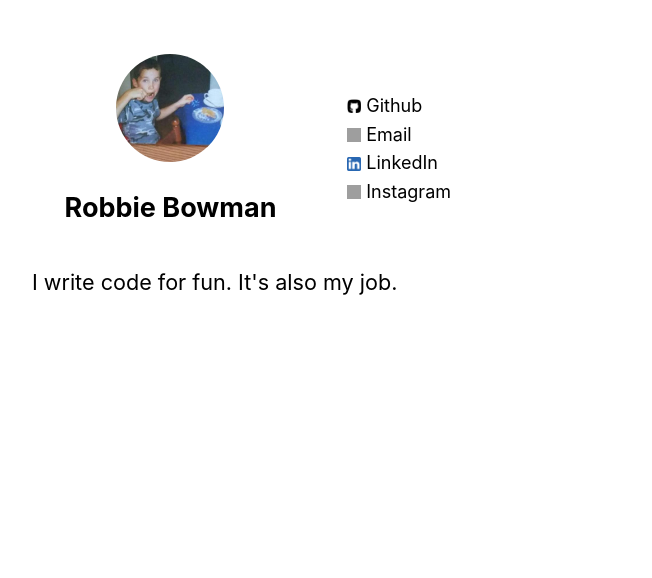
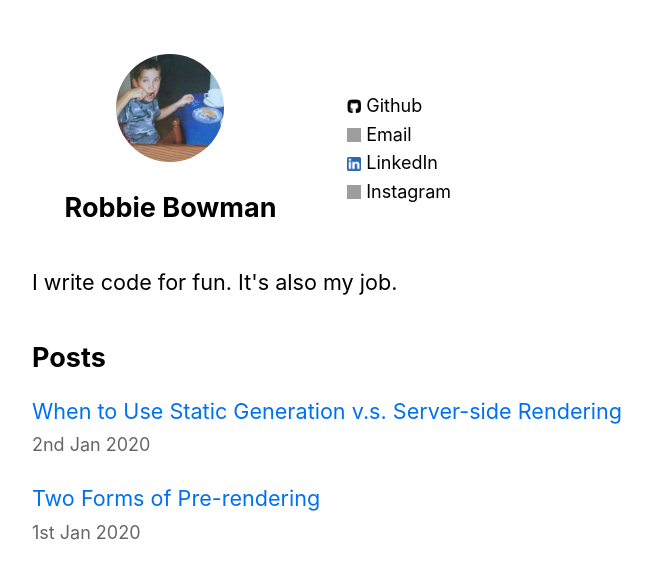
Before and after one commit to robbiebowman/nextjs-blog, a Next.js app: page / in a window 1280 px wide. Shown: the top 578 px of the page, without its empty margins (302-954 px from the left). Built offline with nearby package versions, Linux system fonts and the light colour scheme; grey boxes are pictures that could not be loaded.

Commit message:
Add dummy posts

```diff
--- /dev/null
+++ b/components/date.js
@@ -0,0 +1,6 @@
+import { parseISO, format } from "date-fns";
+
+export default function Date({dateString}) {
+    const date = parseISO(dateString)
+    return <time dateTime={dateString}>{format(date, 'do MMM yyyy')}</time>
+}
--- /dev/null
+++ b/lib/posts.js
@@ -0,0 +1,77 @@
+import fs from 'fs'
+import path from 'path'
+import matter from 'gray-matter'
+import { remark } from 'remark'
+import html from 'remark-html'
+
+const postsDirectory = path.join(process.cwd(), 'posts')
+
+export function getSortedPostsData() {
+  // Get file names under /posts
+  const fileNames = fs.readdirSync(postsDirectory)
+  const allPostsData = fileNames.map(fileName => {
+    // Remove ".md" from file name to get id
+    const id = fileName.replace(/\.md$/, '')
+
+    // Read markdown file as string
+    const fullPath = path.join(postsDirectory, fileName)
+    const fileContents = fs.readFileSync(fullPath, 'utf8')
+
+    // Use gray-matter to parse the post metadata section
+    const matterResult = matter(fileContents)
+
+    // Combine the data with the id
+    return {
+      id,
+      ...matterResult.data
+    }
+  })
+  // Sort posts by date
+  return allPostsData.sort(({ date: a }, { date: b }) => {
+    if (a < b) {
+      return 1
+    } else if (a > b) {
+      return -1
+    } else {
+      return 0
+    }
+  })
+}
+
+export async function getPostData(id) {
+    const fullPath = path.join(postsDirectory, `${id}.md`)
+    const fileContents = fs.readFileSync(fullPath, 'utf-8')
+    const matterResult = matter(fileContents)
+    const postContent = await remark().use(html).process(matterResult.content)
+    const postHtml = postContent.toString()
+    return {
+        id,
+        postHtml,
+        ...matterResult.data
+    }
+}
+
+export function getAllPostIds() {
+    const fileNames = fs.readdirSync(postsDirectory)
+
+    // Returns an array that looks like this:
+    // [
+    //   {
+    //     params: {
+    //       id: 'ssg-ssr'
+    //     }
+    //   },
+    //   {
+    //     params: {
+    //       id: 'pre-rendering'
+    //     }
+    //   }
+    // ]
+    return fileNames.map(fileName => {
+      return {
+        params: {
+          id: fileName.replace(/\.md$/, '')
+        }
+      }
+    })
+  }
--- a/package.json
+++ b/package.json
@@ -7,8 +7,12 @@
     "export": "next export"
   },
   "dependencies": {
+    "date-fns": "^2.28.0",
+    "gray-matter": "^4.0.3",
     "next": "latest",
     "react": "17.0.2",
-    "react-dom": "17.0.2"
+    "react-dom": "17.0.2",
+    "remark": "^14.0.2",
+    "remark-html": "^15.0.1"
   }
 }
--- a/pages/index.js
+++ b/pages/index.js
@@ -1,9 +1,18 @@
 import Head from 'next/head'
 import Link from 'next/link'
+import Date from '../components/date'
 import Layout, { siteTitle } from '../components/layout'
 import utilStyles from '../styles/utils.module.css'
+import { getSortedPostsData } from '../lib/posts'
 
-export default function Home() {
+export async function getStaticProps() {
+  const allPostsData = getSortedPostsData()
+  return {
+    props: { allPostsData }
+  }
+}
+
+export default function Home({ allPostsData }) {
   return (
     <Layout home>
       <Head>
@@ -12,6 +21,22 @@ export default function Home() {
       <section className={utilStyles.headingMd}>
         <p>I write code for fun. It's also my job.</p>
       </section>
+      <section className={`${utilStyles.headingMd} ${utilStyles.padding1px}`}>
+        <h2 className={utilStyles.headingLg}>Posts</h2>
+        <ul className={utilStyles.list}>
+          {allPostsData.map(({ id, date, title }) => (
+            <li className={utilStyles.listItem} key={id}>
+              <Link href={`/posts/${id}`}>
+                <a>{title}</a>
+              </Link>
+              <br />
+              <small className={utilStyles.lightText}>
+                <Date dateString={date} />
+              </small>
+            </li>
+          ))}
+        </ul>
+      </section>
     </Layout>
   )
 }
--- /dev/null
+++ b/posts/pre-rendering.md
@@ -0,0 +1,11 @@
+---
+title: 'Two Forms of Pre-rendering'
+date: '2020-01-01'
+---
+
+Next.js has two forms of pre-rendering: **Static Generation** and **Server-side Rendering**. The difference is in **when** it generates the HTML for a page.
+
+- **Static Generation** is the pre-rendering method that generates the HTML at **build time**. The pre-rendered HTML is then _reused_ on each request.
+- **Server-side Rendering** is the pre-rendering method that generates the HTML on **each request**.
+
+Importantly, Next.js lets you **choose** which pre-rendering form to use for each page. You can create a "hybrid" Next.js app by using Static Generation for most pages and using Server-side Rendering for others.
--- /dev/null
+++ b/posts/ssg-ssr.md
@@ -0,0 +1,19 @@
+---
+title: 'When to Use Static Generation v.s. Server-side Rendering'
+date: '2020-01-02'
+---
+
+We recommend using **Static Generation** (with and without data) whenever possible because your page can be built once and served by CDN, which makes it much faster than having a server render the page on every request.
+
+You can use Static Generation for many types of pages, including:
+
+- Marketing pages
+- Blog posts
+- E-commerce product listings
+- Help and documentation
+
+You should ask yourself: "Can I pre-render this page **ahead** of a user's request?" If the answer is yes, then you should choose Static Generation.
+
+On the other hand, Static Generation is **not** a good idea if you cannot pre-render a page ahead of a user's request. Maybe your page shows frequently updated data, and the page content changes on every request.
+
+In that case, you can use **Server-Side Rendering**. It will be slower, but the pre-rendered page will always be up-to-date. Or you can skip pre-rendering and use client-side JavaScript to populate data.
```
Also changed, not shown: pages/posts/[id].js (added, +39 -0 lines), 1 other file (tests, documents, lock files or other folders). Lines whose indentation alone changed are shown as unchanged.
